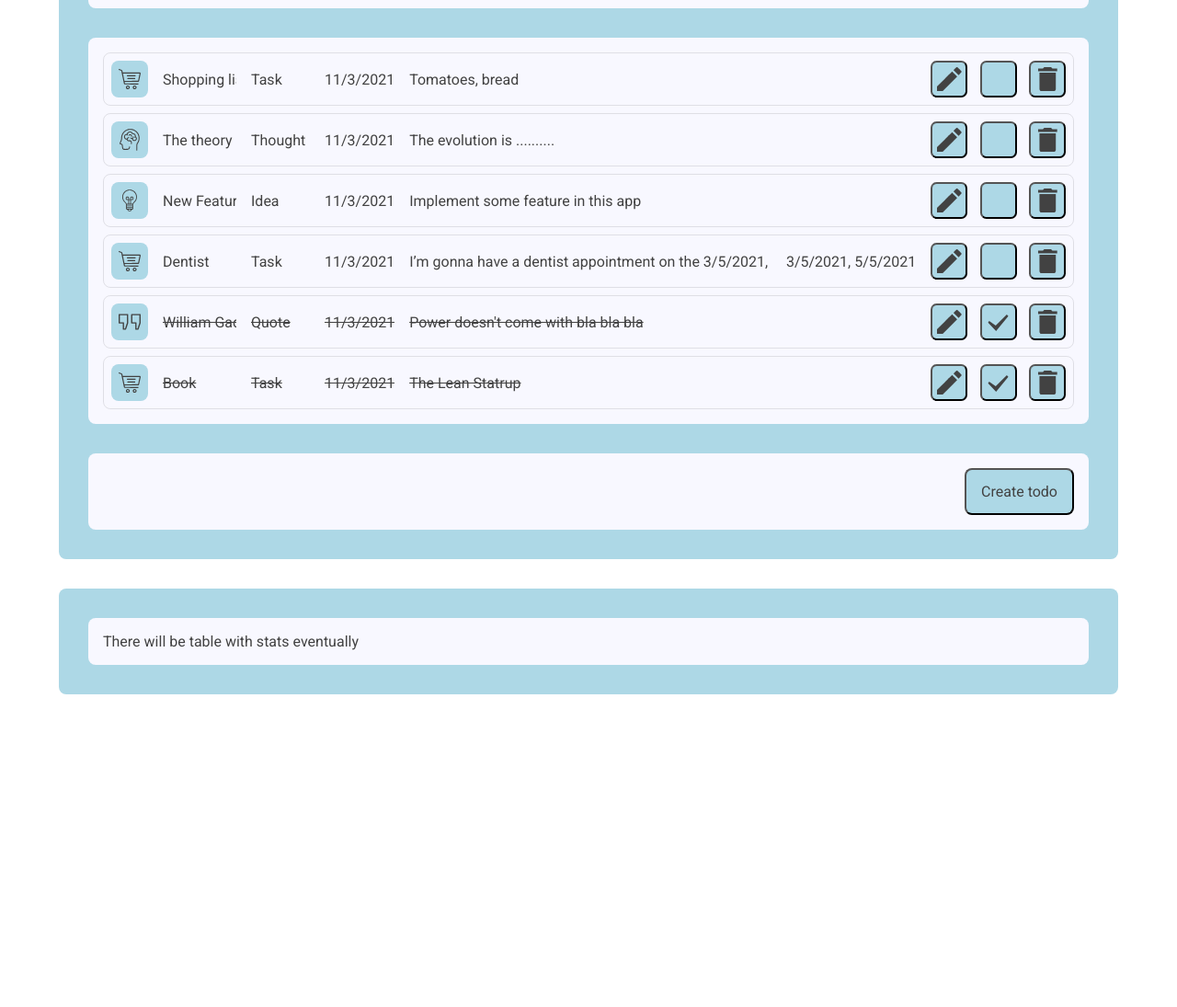
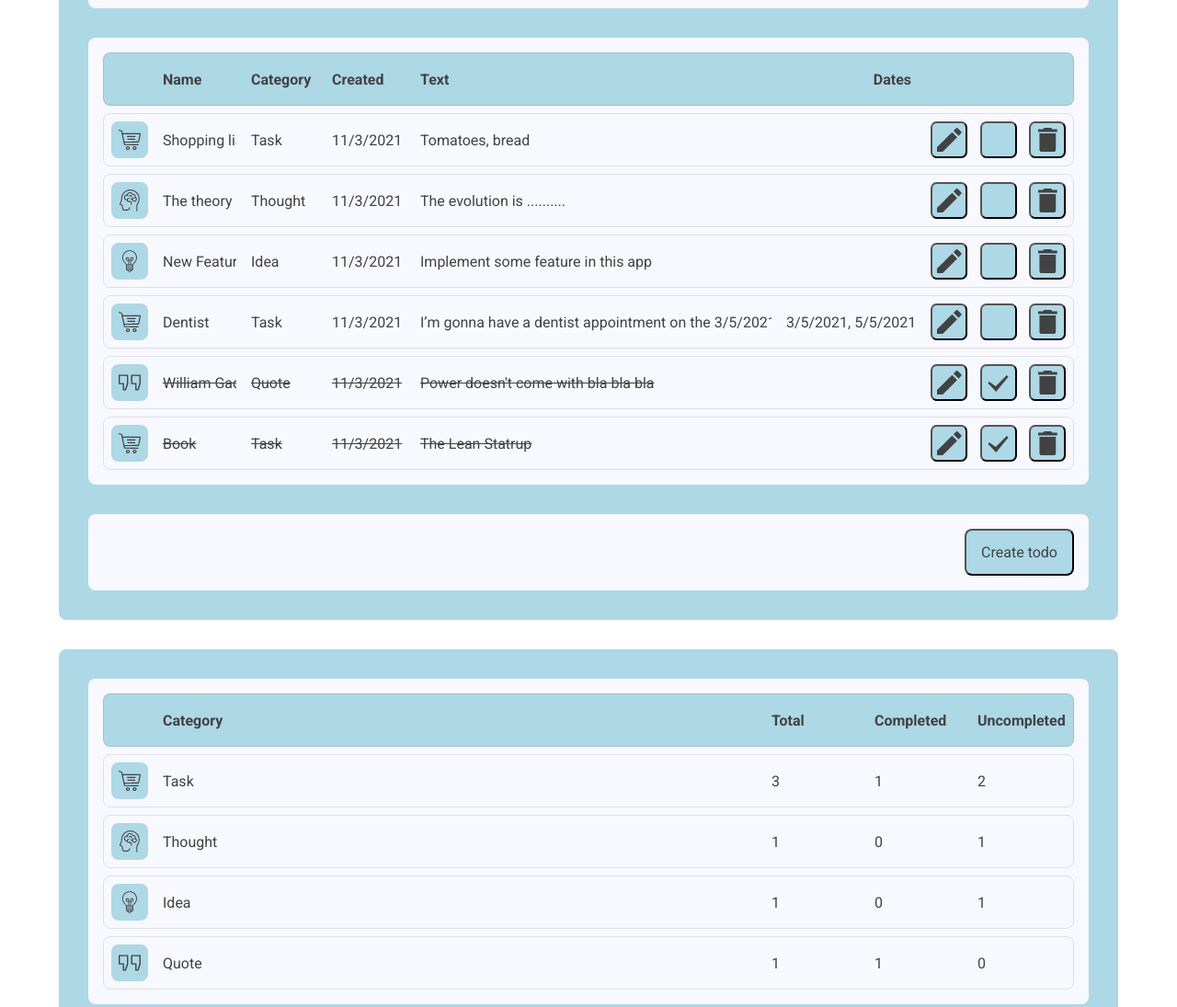
Before and after one commit to 6mahdapihka9/CourseOfReactAndNodeTask2, a React app: page / in a window 1280 px wide. Shown: the part 196-1291 px from the top of the page at 92% size. Before the commit the page ends 983 px from the top, so only its background shows below. Built offline with nearby package versions, Linux system fonts and the light colour scheme.

Commit message:
added header to both tables statistics table final updated all styles optimized id generation for announcer event returned

```diff
--- a/src/components/App.js
+++ b/src/components/App.js
@@ -3,7 +3,7 @@ import './App.css'
 import {connect} from "react-redux"
 
 import Header from "./header/Header"
-import Filter from './footer/Filter'
+import Filter from './filter/Filter'
 import VisibleTodoList from './todoList/VisibleTodoList'
 import MiddleBlock from "./middleBlock/MiddleBlock"
 import Statistics from "./statictics/Statistics"
--- a/src/components/statictics/Statistics.js
+++ b/src/components/statictics/Statistics.js
@@ -1,13 +1,50 @@
 import React from "react";
+import {connect} from "react-redux";
+import StatRow from "./statRow/StatRow";
+import {generateRandomID} from "../../helpers/generate.random.id";
 
-const Statistics = () => {
-
-
+const Statistics = ({statistic}) => {
   return (
-      <div>
-        There will be table with stats eventually
-      </div>
+      (statistic.length) ?
+          <ul>
+            <StatRow header={true}/>
+            {statistic.map(obj =>
+                <StatRow
+                    key={generateRandomID(10)}
+                    obj={obj}
+                />
+            )}
+          </ul> :
+          <p>This list is empty!</p>
   )
 }
 
-export default Statistics
+const generateStats = (todos) => {
+  let statistics = [];
+
+  todos.forEach(todo => {
+    let index = statistics.findIndex(s => s.category === todo.category);
+
+    if (index > -1) {
+      statistics[index].total++;
+      if (todo.completed)
+        statistics[index].completed++;
+    } else
+      statistics.push({
+        category: todo.category,
+        total: 1,
+        completed: (todo.completed) ? 1 : 0
+      });
+  });
+
+  return statistics;
+}
+
+const mapStateToProps = state => ({
+  statistic: generateStats(state.todos)
+})
+
+export default connect(
+    mapStateToProps,
+    undefined
+)(Statistics)
--- /dev/null
+++ b/src/components/statictics/statRow/StatRow.js
@@ -0,0 +1,33 @@
+import React from 'react'
+import SVGContainer from "../../todoList/todo/container/SVGContainer";
+import DataContainer from "../../todoList/todo/container/DataContainer";
+
+const StatRow = ({obj, header}) => {
+  if (!header)
+    return (
+        <li>
+          <SVGContainer data={obj.category}/>
+          <DataContainer className={'text'} data={obj.category}
+                         primary={true}/>
+          <DataContainer className={'number'} data={obj.total}/>
+          <DataContainer className={'number'} data={obj.completed}/>
+          <DataContainer className={'number'} data={obj.total - obj.completed}/>
+        </li>
+    )
+  else
+    return (
+        <li style={{
+          fontWeight: 'bold',
+          backgroundColor: 'lightblue'
+        }}>
+          <SVGContainer/>
+          <DataContainer className={'text'} data={'Category'}
+                         primary={true}/>
+          <DataContainer className={'number'} data={'Total'}/>
+          <DataContainer className={'number'} data={'Completed'}/>
+          <DataContainer className={'number'} data={'Uncompleted'}/>
+        </li>
+    )
+}
+
+export default StatRow
--- a/src/components/todoList/TodoList.js
+++ b/src/components/todoList/TodoList.js
@@ -10,6 +10,7 @@ const TodoList = ({todos, toggleTodo, deleteTodo, dispatch}) => {
   return (
       (todos.length)?
           <ul>
+            <Todo header={true}/>
             {todos.map(todo =>
                 <Todo
                     key={todo.id}
@@ -38,9 +39,9 @@ TodoList.propTypes = {
     text: PropTypes.string.isRequired,
     datesFromText: PropTypes.array.isRequired,
     category: PropTypes.string.isRequired
-  }).isRequired).isRequired,
-  toggleTodo: PropTypes.func.isRequired,
-  deleteTodo: PropTypes.func.isRequired
+  }).isRequired),
+  toggleTodo: PropTypes.func,
+  deleteTodo: PropTypes.func
 }
 
 export default TodoList
--- a/src/components/todoList/todo/Todo.js
+++ b/src/components/todoList/todo/Todo.js
@@ -6,7 +6,9 @@ import './Todo.css';
 import SVGContainer from "./container/SVGContainer";
 import DataContainer from "./container/DataContainer";
 
-const Todo = ({setFormVisible, toggleTodo, deleteTodo, todo}) => (
+const Todo = ({setFormVisible, toggleTodo, deleteTodo, todo, header}) => {
+  if (!header)
+    return (
         <li style={{
           textDecoration: todo.completed ? 'line-through' : 'none'
         }}>
@@ -22,13 +24,33 @@ const Todo = ({setFormVisible, toggleTodo, deleteTodo, todo}) => (
           <SVGContainer data={'edit'} clickHandler={setFormVisible}/>
           <SVGContainer data={(todo.completed) ? 'complete' : ''} clickHandler={toggleTodo}/>
           <SVGContainer data={'delete'} clickHandler={deleteTodo}/>
-
         </li>
     )
+  else
+    return (
+        <li style={{
+          fontWeight: 'bold',
+          backgroundColor: 'lightblue'
+        }}>
+          <SVGContainer/>
+          <DataContainer className={'name'} data={'Name'}/>
+          <DataContainer className={'category'} data={'Category'}
+                         secondary={true}/>
+          <DataContainer className={'dateOfCreation'} data={'Created'}
+                         tertiary={true}/>
+          <DataContainer className={'text'} data={'Text'}/>
+          <DataContainer className={'datesFromText'} data={'Dates'}
+                         tertiary={true}/>
+          <SVGContainer/>
+          <SVGContainer/>
+          <SVGContainer/>
+        </li>
+    )
+}
 
 Todo.propTypes = {
-  toggleTodo: PropTypes.func.isRequired,
-  deleteTodo: PropTypes.func.isRequired
+  toggleTodo: PropTypes.func,
+  deleteTodo: PropTypes.func
 }
 
 const mapStateToProps = (state, ownProps) => ({
--- /dev/null
+++ b/src/components/todoList/todo/container/DataContainer.css
@@ -0,0 +1,37 @@
+.container {
+    display: flex;
+    align-items: center;
+    overflow: hidden;
+    white-space: nowrap;
+    text-overflow: ellipsis;
+}
+.name, .dateOfCreation{
+    width: 5em;
+    min-width: 5em;
+}
+.category{
+    width: 4.5em;
+    min-width: 4.5em;
+}
+.number{
+    width: 6em;
+    min-width: 6em;
+}
+.text {
+    flex: 1;
+}
+@media screen and (max-width: 600px) {
+    .primary {
+        display: none;
+    }
+}
+@media screen and (max-width: 800px) {
+    .secondary {
+        display: none;
+    }
+}
+@media screen and (max-width: 1000px) {
+    .tertiary {
+        display: none;
+    }
+}
--- a/src/components/todoList/todo/container/DataContainer.js
+++ b/src/components/todoList/todo/container/DataContainer.js
@@ -1,14 +1,12 @@
 import React from "react"
-import './Container.css'
+import './DataContainer.css'
 
-const DataContainer = ({data, secondary, tertiary, className, long}) => {
-
-
+const DataContainer = ({data, primary, secondary, tertiary, className}) => {
   return (
       <div className={'container '+
+      ((primary)? 'primary ' : '') +
       ((secondary)? 'secondary ' : '') +
       ((tertiary)? 'tertiary ' : '') +
-      ((long)? 'stretch-wrapper ' : '') +
       ((className)? className: '')
       }>
         { data }
--- a/src/components/todoList/todo/container/Container.css
+++ b/src/components/todoList/todo/container/SVGContainer.css
@@ -1,21 +1,3 @@
-.container {
-    display: flex;
-    align-items: center;
-    overflow: hidden;
-    white-space: nowrap;
-    text-overflow: ellipsis;
-}
-.name{
-    width: 5em;
-    min-width: 5em;
-}
-.category{
-    width: 4em;
-    min-width: 4em;
-}
-.text {
-    flex: 1;
-}
 .icon {
     display: flex;
     justify-content: center;
@@ -44,13 +26,3 @@
     height: 1.5em;
     fill: #424242;
 }
-@media screen and (max-width: 800px) {
-    .secondary {
-        display: none;
-    }
-}
-@media screen and (max-width: 1000px) {
-    .tertiary {
-        display: none;
-    }
-}
--- a/src/components/todoList/todo/container/SVGContainer.js
+++ b/src/components/todoList/todo/container/SVGContainer.js
@@ -1,5 +1,5 @@
 import React from "react"
-import './Container.css'
+import './SVGContainer.css'
 import {SVGs} from '../../../svg/SVGs'
 
 const SVGContainer = ({data, clickHandler}) => {
--- a/src/reducers/announcerSetter.js
+++ b/src/reducers/announcerSetter.js
@@ -1,9 +1,12 @@
+import {generateRandomID} from "../helpers/generate.random.id";
+
 const announcerSetter = (state = {}, action) => {
   switch (action.type) {
     case 'SET_ANNOUNCER_EVENT':
       return {
         text: action.text,
-        isError: action.isError
+        isError: action.isError,
+        id: generateRandomID(3)
       }
     default:
       return state
```
Also changed, not shown: src/components/filter/Filter.css (renamed from src/components/footer/Filter.css), src/components/filter/Filter.js (renamed from src/components/footer/Filter.js), src/components/filter/link/FilterLink.js (renamed from src/components/footer/link/FilterLink.js), src/components/filter/link/Link.js (renamed from src/components/footer/link/Link.js). Lines whose indentation alone changed are shown as unchanged.
